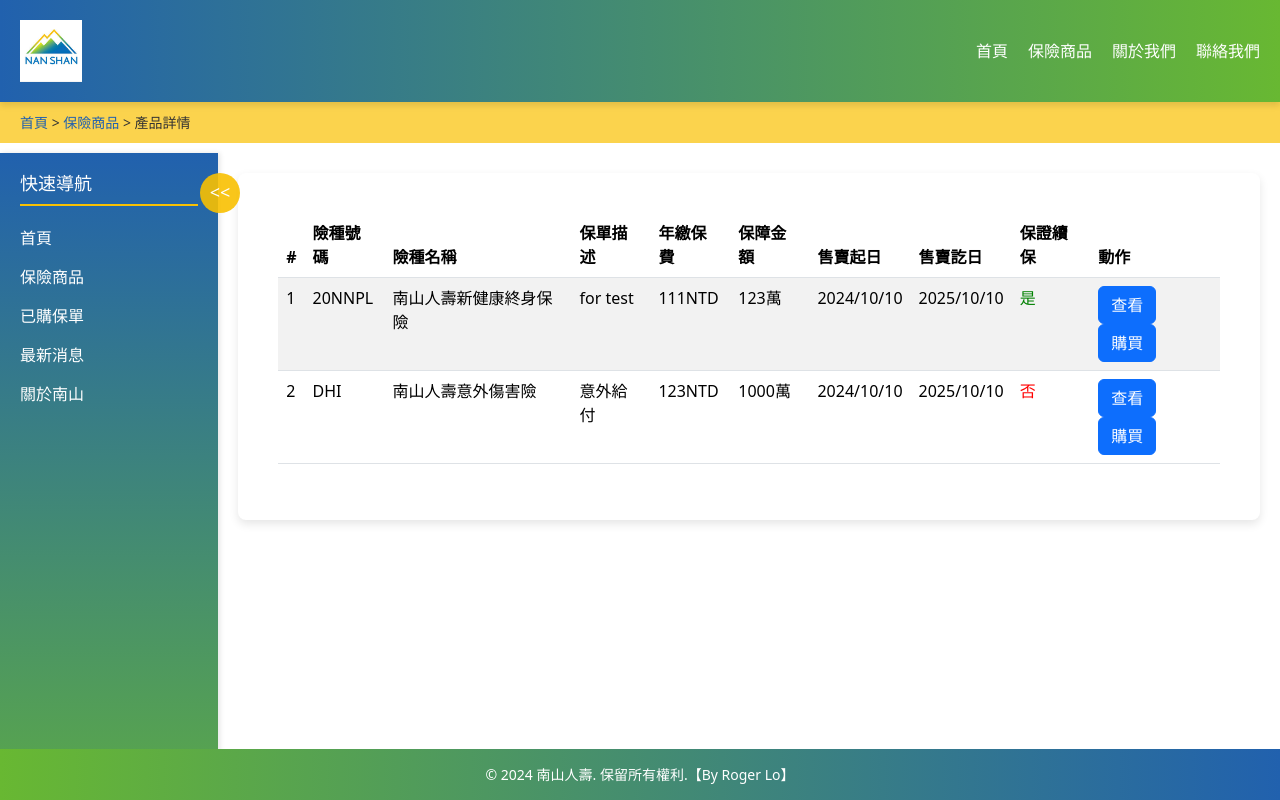
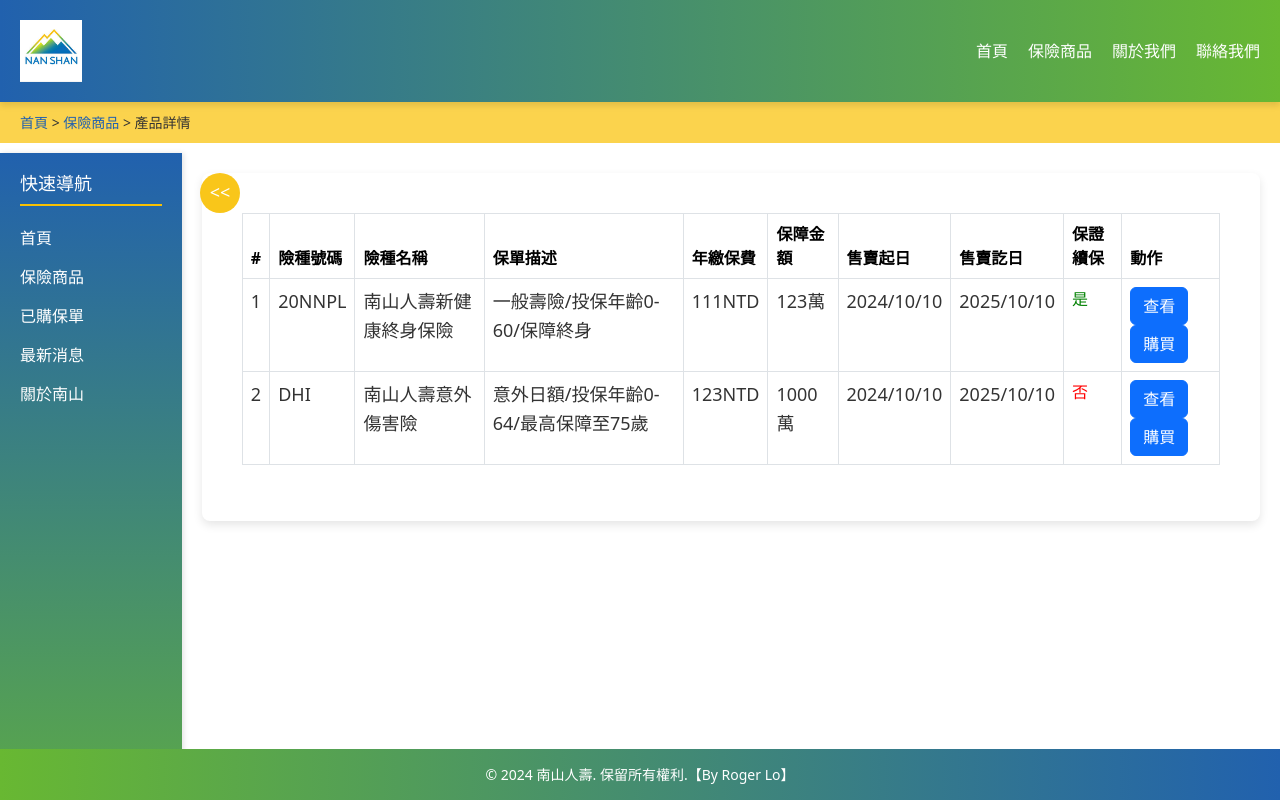
Before and after one commit to yiwen0507/vueHW_W8, a Vue app: page /insuranceproduct in a window 1280 px wide. Shown: the top 800 px of the page. Built offline with nearby package versions, Linux system fonts and the light colour scheme.

Commit message:
將detail內容以list顯示
detail["1","2",""...]

```diff
--- a/src/components/InsuranceDetail.vue
+++ b/src/components/InsuranceDetail.vue
@@ -7,7 +7,7 @@
         </div>
         <div>
           <ul v-for="(detail, index) in details" :key="index">
-            <p>{{ detail }}</p>
+            <main><strong>{{ detail }}</strong></main>
           </ul>
         </div>
       </main>
@@ -30,10 +30,8 @@
         return this.$route.query.name;
       },
       details() {
-        const detail_1 = this.$route.query.detail_1 || '';
-        const detail_2 = this.$route.query.detail_2 || '';
-        const detail_3 = this.$route.query.detail_3 || '';
-        return [detail_1, detail_2, detail_3].filter(detail => detail !== '');
+        // this.$route.query.details;
+        return this.$route.query.details
       }
     }
   }
--- a/src/components/InsuranceProducts.vue
+++ b/src/components/InsuranceProducts.vue
@@ -1,7 +1,7 @@
 <template>
     <div>
         <main>
-        <table class="table table-striped">
+        <table class="table table-bordered">
             <thead>
                 <tr>
                 <th>#</th>
@@ -18,14 +18,14 @@
             </thead>
             <tbody>
                 <tr v-for="(product, index) in products" :key="index">
-                <td>{{ index + 1 }}</td>
-                <td>{{ product.policyCode }}</td>
-                <td>{{ product.policyName }}</td>
-                <td>{{ product.policyDesc }}</td>
-                <td>{{ product.pricePerYear }}</td>
-                <td>{{ product.coverage }}</td>
-                <td>{{ product.startDate }}</td>
-                <td>{{ product.endDate }}</td>
+                <td><p>{{ index + 1 }}</p></td>
+                <td><p>{{ product.policyCode }}</p></td>
+                <td><p>{{ product.policyName }}</p></td>
+                <td><p>{{ product.policyDesc }}</p></td>
+                <td><p>{{ product.pricePerYear }}</p></td>
+                <td><p>{{ product.coverage }}</p></td>
+                <td><p>{{ product.startDate }}</p></td>
+                <td><p>{{ product.endDate }}</p></td>
                 <td :class="{'green-text': product.guaranteedRenewal === '是', 'red-text': product.guaranteedRenewal === '否'}">
                     {{ product.guaranteedRenewal }}
                 </td>
@@ -50,32 +50,33 @@
                     {
                         policyCode: '20NNPL',
                         policyName : '南山人壽新健康終身保險',
-                        policyDesc: 'for test',
+                        policyDesc: '一般壽險/投保年齡0-60/保障終身',
                         pricePerYear: '111NTD',
                         coverage: '123萬',
                         startDate: '2024/10/10',
                         endDate: '2025/10/10',
                         guaranteedRenewal: '是',
-                        policyDetail: {
-                            detail_1: '身故給付，保障金額100萬',
-                            detail_2: '意外身故給付，保障金額為200萬',
-                            detail_3: '全殘給付，保障金額為220萬'
-                        }
+                        policyDetail:[
+                            "身故給付，保障金額100萬",
+                            "意外身故給付，保障金額為200萬",
+                            "全殘給付，保障金額為220萬",
+                        ]
                     },
                     {
                         policyCode: 'DHI',
                         policyName : '南山人壽意外傷害險',
-                        policyDesc: '意外給付',
+                        policyDesc: '意外日額/投保年齡0-64/最高保障至75歲',
                         pricePerYear: '123NTD',
                         coverage: '1000萬',
                         startDate: '2024/10/10',
                         endDate: '2025/10/10',
                         guaranteedRenewal: '否',
-                        policyDetail: {
-                            detail_1: '11111_2',
-                            detail_2: '22222_2',
-                            detail_3: '33333_2'
-                        }
+                        policyDetail:[
+                            "1111",
+                            "2222",
+                            "3333",
+                            "4444"
+                        ]
                     },
                 ]
             };
@@ -87,9 +88,7 @@
                     query: {
                         code: product.policyCode,
                         name: product.policyName ,
-                        detail_1: product.policyDetail.detail_1 || '', // 防止 undefined 错误
-                        detail_2: product.policyDetail.detail_2 || '',
-                        detail_3: product.policyDetail.detail_3 || '',
+                        details: product.policyDetail
                     }
                 });
             },
```
